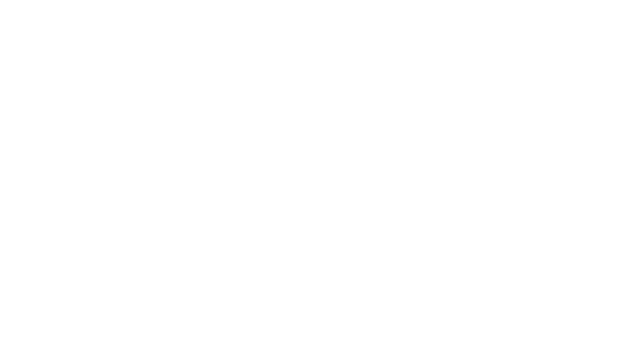
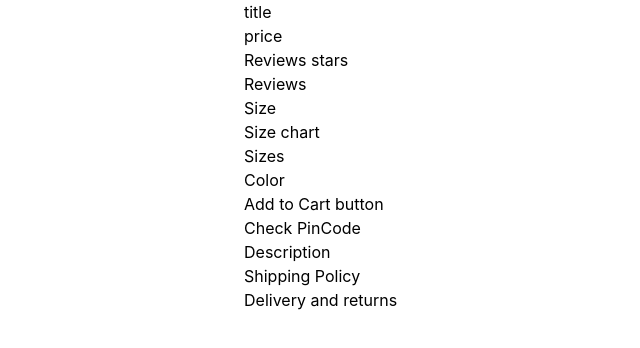
Before and after one commit to Kajol-m/pixelated, a React (Vite) app in the folder frontend/: page /product in a window 1280 px wide. Before the commit this address had no page. Shown: the top 348 px of the page, without its empty margins (396-1036 px from the left). Built offline with nearby package versions, Linux system fonts and the light colour scheme.

Commit message:
added Items Crds

```diff
--- a/frontend/src/App.tsx
+++ b/frontend/src/App.tsx
@@ -1,6 +1,7 @@
 import { Route, Routes } from "react-router";
 import Mainpage from "./pages/MainPage/Mainpage";
 import Outfits from "./pages/Outfits/Outfits";
+import ProductDetails from "./pages/ProductDetails/ProductDetails";
 function App() {
 
   return (
@@ -8,6 +9,7 @@ function App() {
     <Routes>
       <Route path="/" element={<Mainpage/>}/>
       <Route path="/outfits" element={<Outfits/>}/>
+      <Route path="/product" element={<ProductDetails/>}/>
     </Routes>
 
     </>
--- a/frontend/src/components/ItemCard/ItemCard.tsx
+++ b/frontend/src/components/ItemCard/ItemCard.tsx
@@ -1,6 +1,7 @@
 import { useState } from "react";
 import { AiFillHeart } from "react-icons/ai";
 import { AiOutlineHeart } from "react-icons/ai";
+import { Link } from "react-router";
 
 interface ItemCardsProps {
   imgUrl?: string;
@@ -25,18 +26,26 @@ const ItemCard: React.FC<ItemCardsProps> = ({
 
   return (
     <>
-      <div className="pl-4 pr-4 pt-8 pb-8 w-1/4">
+      <div className="pl-4 pr-4 pt-8 pb-8">
         <div className="relative group w-full">
+          <Link to="/product">
             <img src={imgUrl} alt={title} className="w-full block" />
+          </Link>
+          <Link to="/product">
             <img
               src={imgHoverUrl}
               alt={title}
               className="w-full absolute top-0 left-0 opacity-0 group-hover:opacity-100 transition-opacity duration-100"
             />
+          </Link>
 
           <div className="wishlist absolute top-5 right-7 w- z-10">
             <button onClick={toggleWishlist}>
-              {wishlisted ? <AiFillHeart className="text-xl" /> : <AiOutlineHeart  className="text-xl" />}
+              {wishlisted ? (
+                <AiFillHeart className="text-xl" />
+              ) : (
+                <AiOutlineHeart className="text-xl" />
+              )}
             </button>
           </div>
           <div className="absolute top-0 left-0 z-10">
@@ -48,7 +57,10 @@ const ItemCard: React.FC<ItemCardsProps> = ({
             </button>
           </div>
         </div>
+        <Link to="/product">
           <p className="pt-5 text-sm">{title}</p>
+        </Link>
+
         <p className="pt-1 text-sm">{price}</p>
       </div>
     </>
--- /dev/null
+++ b/frontend/src/pages/ProductDetails/Details.tsx
@@ -0,0 +1,27 @@
+const Details:React.FC=()=>{
+    return(
+        <>
+         <p>title</p>
+         <p>price</p>
+         <div>
+            <div>Reviews stars</div>
+            <p>Reviews</p>
+         </div>
+         <div>
+            <p>Size</p>
+            <p>Size chart</p>
+         </div>
+         <div>Sizes</div>
+         <div>Color</div>
+         <div>Add to Cart button</div>
+         <div>Check PinCode</div>
+         <div>
+            <p>Description</p>
+            <p>Shipping Policy</p>
+            <p>Delivery and returns</p>
+         </div>
+
+        </>
+    )
+}
+export default Details;
--- /dev/null
+++ b/frontend/src/pages/ProductDetails/ImageDetails.tsx
@@ -0,0 +1,6 @@
+const ImageDetails:React.FC=()=>{
+    return(
+        <></>
+    )
+}
+export default ImageDetails;
--- /dev/null
+++ b/frontend/src/pages/ProductDetails/ProductDetails.tsx
@@ -0,0 +1,16 @@
+import Details from "./Details";
+import ImageDetails from "./ImageDetails";
+
+const ProductDetails: React.FC = () => {
+  return (
+    <div className="flex flex-row">
+      <div className="w-1/2">
+        <ImageDetails />
+      </div>
+      <div className="w-1/2">
+        <Details />
+      </div>
+    </div>
+  );
+};
+export default ProductDetails;
```
Also changed, not shown: frontend/package.json (+1 -6 lines), 1 other file (tests, documents, lock files or other folders). Lines whose indentation alone changed are shown as unchanged.
